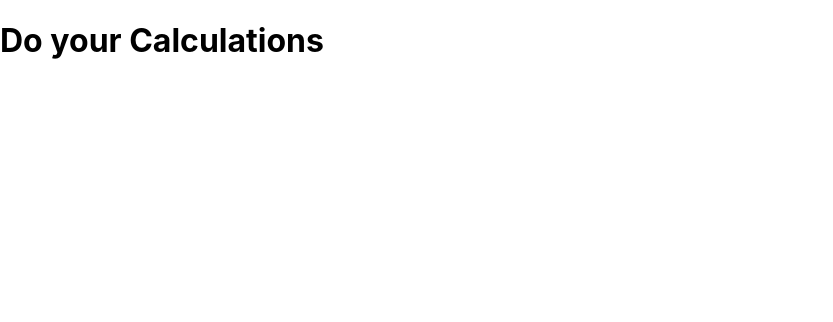
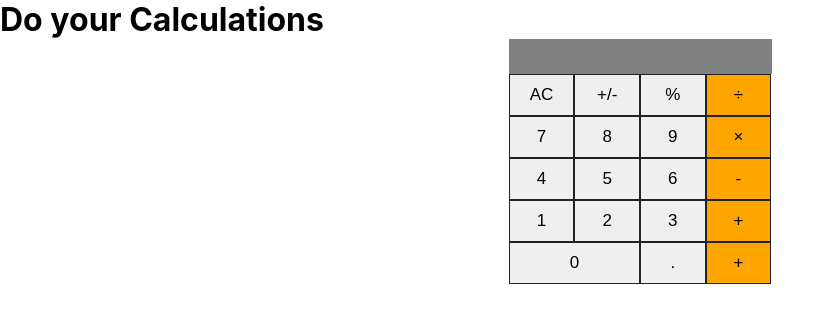
Before and after one commit to Iptysam/Math-magicians, a React (Create React App) app: page / in a window 1280 px wide. Shown: the top 322 px of the page, without its empty margins (0-833 px from the left). Built offline with nearby package versions, Linux system fonts and the light colour scheme.

Commit message:
Update file import extension

```diff
--- a/src/App.js
+++ b/src/App.js
@@ -1,5 +1,6 @@
 import React from 'react';
 import './index.css';
+import Calculator from './component/Calculator';
 
 class App extends React.PureComponent {
   constructor(props) {
@@ -11,6 +12,7 @@ class App extends React.PureComponent {
     return (
       <div>
         <h1>Do your Calculations</h1>
+        <Calculator />
       </div>
     );
   }
--- /dev/null
+++ b/src/component/Calculator.css
@@ -0,0 +1,46 @@
+* {
+  padding: 0;
+  margin: 0;
+}
+
+.main {
+  background: #fff;
+  display: flex;
+  flex-direction: column;
+  align-items: center;
+}
+
+.min-bar input {
+  width: 92.5%;
+  border: none;
+  color: #fff;
+  padding: 10px;
+  text-align: right;
+  background: grey;
+}
+
+.row {
+  display: grid;
+  grid-template-columns: repeat(4, 1fr);
+}
+
+button {
+  border: 0.0625rem solid #222;
+  padding: 0.625rem 1.25rem;
+  color: black;
+  text-align: center;
+  text-decoration: none;
+  font-size: 1.0625rem;
+}
+
+button:active {
+  background-color: #ccc;
+}
+
+.color {
+  background: orange;
+}
+
+.zero {
+  grid-column: 1/ span 2;
+}
--- /dev/null
+++ b/src/component/Calculator.js
@@ -0,0 +1,48 @@
+import React from 'react';
+import './Calculator.css';
+
+class Calculator extends React.PureComponent {
+  render() {
+    return (
+      <div className="main">
+        <div className="min-calculator">
+          <div className="min-bar">
+            <input type="text" />
+          </div>
+          <div className="first row">
+            <button type="button">AC</button>
+            <button type="button">+/-</button>
+            <button type="button">%</button>
+            <button type="button" className="color">÷</button>
+          </div>
+          <div className="2nd row">
+            <button type="button">7</button>
+            <button type="button">8</button>
+            <button type="button">9</button>
+            <button type="button" className="color">×</button>
+          </div>
+          <div className="3rd row">
+            <button type="button">4</button>
+            <button type="button">5</button>
+            <button type="button">6</button>
+            <button type="button" className="color">-</button>
+          </div>
+          <div className="4th row">
+            <button type="button">1</button>
+            <button type="button">2</button>
+            <button type="button">3</button>
+            <button type="button" className="color">+</button>
+          </div>
+          <div className="5th row">
+            <button type="button" className="zero">0</button>
+            <button type="button">.</button>
+            <button type="button" className="color">+</button>
+          </div>
+        </div>
+      </div>
+
+    );
+  }
+}
+
+export default Calculator;
```
